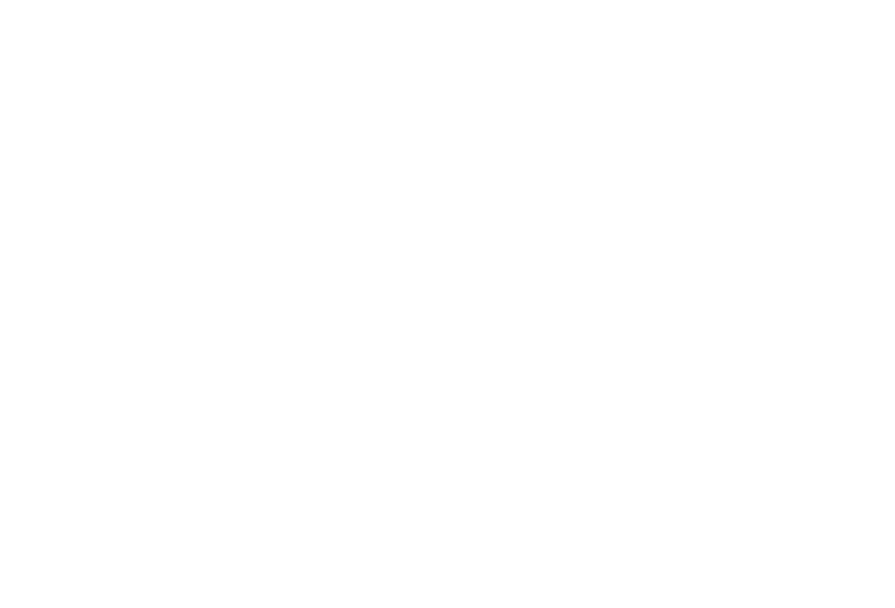
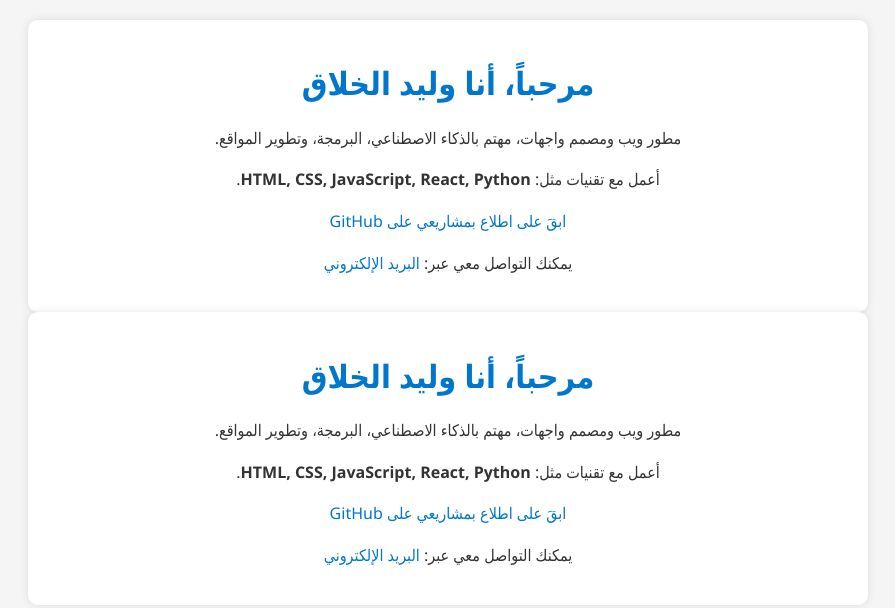
Before and after one commit to alkhulaqiw/waleedalkhulaqi.github.io, a plain HTML site: page index.html in a window 1280 px wide. Shown: the whole page, without its empty margins (192-1087 px from the left). Drawn offline with Linux system fonts and the light colour scheme.

Commit message:
Update index.html

```diff
--- a/index.html
+++ b/index.html
@@ -20,3 +20,135 @@
 <meta name="twitter:title" content="وليد الخلاق | مطور ويب">
 <meta name="twitter:description" content="مطور ويب، مهتم بالذكاء الاصطناعي وتطوير المواقع.">
 <meta name="twitter:image" content="https://waleedalkhulaqi.website/images/profile.jpg">
+<!DOCTYPE html>
+<html lang="ar" dir="rtl">
+<head>
+  <meta charset="UTF-8">
+  <meta name="viewport" content="width=device-width, initial-scale=1.0">
+  <title>وليد الخلاق | موقع شخصي</title>
+  <meta name="description" content="مطور ويب ومصمم واجهات، مهتم بالذكاء الاصطناعي وتطوير المواقع باستخدام HTML, CSS, JavaScript.">
+  <meta name="keywords" content="وليد الخلاق, waleed alkhulaqi, مطور ويب, برمجة, HTML, CSS, JavaScript, ذكاء اصطناعي">
+  <meta name="author" content="وليد الخلاق">
+  <meta name="robots" content="index, follow">
+
+  <!-- Open Graph -->
+  <meta property="og:title" content="وليد الخلاق | مطور ويب">
+  <meta property="og:description" content="مطور ويب، مهتم بالذكاء الاصطناعي وتطوير المواقع.">
+  <meta property="og:image" content="https://waleedalkhulaqi.website/images/profile.jpg">
+  <meta property="og:url" content="https://waleedalkhulaqi.website">
+  <meta property="og:type" content="website">
+
+  <!-- Twitter Card -->
+  <meta name="twitter:card" content="summary_large_image">
+  <meta name="twitter:title" content="وليد الخلاق | مطور ويب">
+  <meta name="twitter:description" content="مطور ويب، مهتم بالذكاء الاصطناعي وتطوير المواقع.">
+  <meta name="twitter:image" content="https://waleedalkhulaqi.website/images/profile.jpg">
+
+  <style>
+    body {
+      font-family: 'Segoe UI', Tahoma, Geneva, Verdana, sans-serif;
+      background-color: #f5f5f5;
+      color: #333;
+      margin: 0;
+      padding: 20px;
+      text-align: center;
+    }
+    .container {
+      max-width: 800px;
+      margin: auto;
+      padding: 20px;
+      background: white;
+      border-radius: 10px;
+      box-shadow: 0 0 10px rgba(0,0,0,0.1);
+    }
+    h1 {
+      color: #0077cc;
+    }
+    p {
+      line-height: 1.6;
+    }
+    a {
+      color: #0077cc;
+      text-decoration: none;
+    }
+    a:hover {
+      text-decoration: underline;
+    }
+  </style>
+</head>
+<body>
+  <div class="container">
+    <h1>مرحباً، أنا وليد الخلاق</h1>
+    <p>مطور ويب ومصمم واجهات، مهتم بالذكاء الاصطناعي، البرمجة، وتطوير المواقع.</p>
+    <p>أعمل مع تقنيات مثل: <strong>HTML, CSS, JavaScript, React, Python</strong>.</p>
+    <p><a href="https://github.com/alkhulaqiw">ابقَ على اطلاع بمشاريعي على GitHub</a></p>
+    <p>يمكنك التواصل معي عبر: <a href="mailto:waleed@example.com">البريد الإلكتروني</a></p>
+  </div>
+</body>
+</html>
+<!DOCTYPE html>
+<html lang="ar" dir="rtl">
+<head>
+  <meta charset="UTF-8">
+  <meta name="viewport" content="width=device-width, initial-scale=1.0">
+  <title>وليد الخلاق | موقع شخصي</title>
+  <meta name="description" content="مطور ويب ومصمم واجهات، مهتم بالذكاء الاصطناعي وتطوير المواقع باستخدام HTML, CSS, JavaScript.">
+  <meta name="keywords" content="وليد الخلاق, waleed alkhulaqi, مطور ويب, برمجة, HTML, CSS, JavaScript, ذكاء اصطناعي">
+  <meta name="author" content="وليد الخلاق">
+  <meta name="robots" content="index, follow">
+
+  <!-- Open Graph -->
+  <meta property="og:title" content="وليد الخلاق | مطور ويب">
+  <meta property="og:description" content="مطور ويب، مهتم بالذكاء الاصطناعي وتطوير المواقع.">
+  <meta property="og:image" content="https://waleedalkhulaqi.website/images/profile.jpg">
+  <meta property="og:url" content="https://waleedalkhulaqi.website">
+  <meta property="og:type" content="website">
+
+  <!-- Twitter Card -->
+  <meta name="twitter:card" content="summary_large_image">
+  <meta name="twitter:title" content="وليد الخلاق | مطور ويب">
+  <meta name="twitter:description" content="مطور ويب، مهتم بالذكاء الاصطناعي وتطوير المواقع.">
+  <meta name="twitter:image" content="https://waleedalkhulaqi.website/images/profile.jpg">
+
+  <style>
+    body {
+      font-family: 'Segoe UI', Tahoma, Geneva, Verdana, sans-serif;
+      background-color: #f5f5f5;
+      color: #333;
+      margin: 0;
+      padding: 20px;
+      text-align: center;
+    }
+    .container {
+      max-width: 800px;
+      margin: auto;
+      padding: 20px;
+      background: white;
+      border-radius: 10px;
+      box-shadow: 0 0 10px rgba(0,0,0,0.1);
+    }
+    h1 {
+      color: #0077cc;
+    }
+    p {
+      line-height: 1.6;
+    }
+    a {
+      color: #0077cc;
+      text-decoration: none;
+    }
+    a:hover {
+      text-decoration: underline;
+    }
+  </style>
+</head>
+<body>
+  <div class="container">
+    <h1>مرحباً، أنا وليد الخلاق</h1>
+    <p>مطور ويب ومصمم واجهات، مهتم بالذكاء الاصطناعي، البرمجة، وتطوير المواقع.</p>
+    <p>أعمل مع تقنيات مثل: <strong>HTML, CSS, JavaScript, React, Python</strong>.</p>
+    <p><a href="https://github.com/alkhulaqiw">ابقَ على اطلاع بمشاريعي على GitHub</a></p>
+    <p>يمكنك التواصل معي عبر: <a href="mailto:waleed@example.com">البريد الإلكتروني</a></p>
+  </div>
+</body>
+</html>
```
